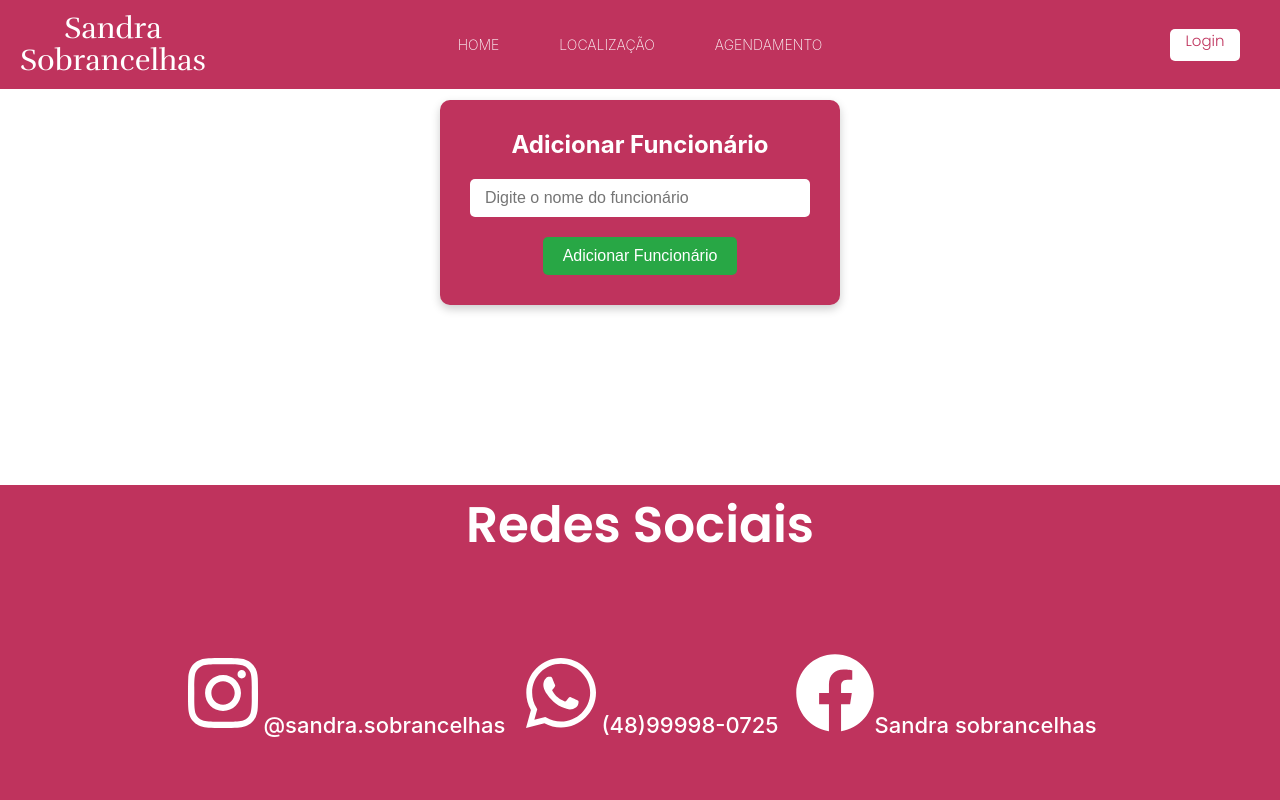
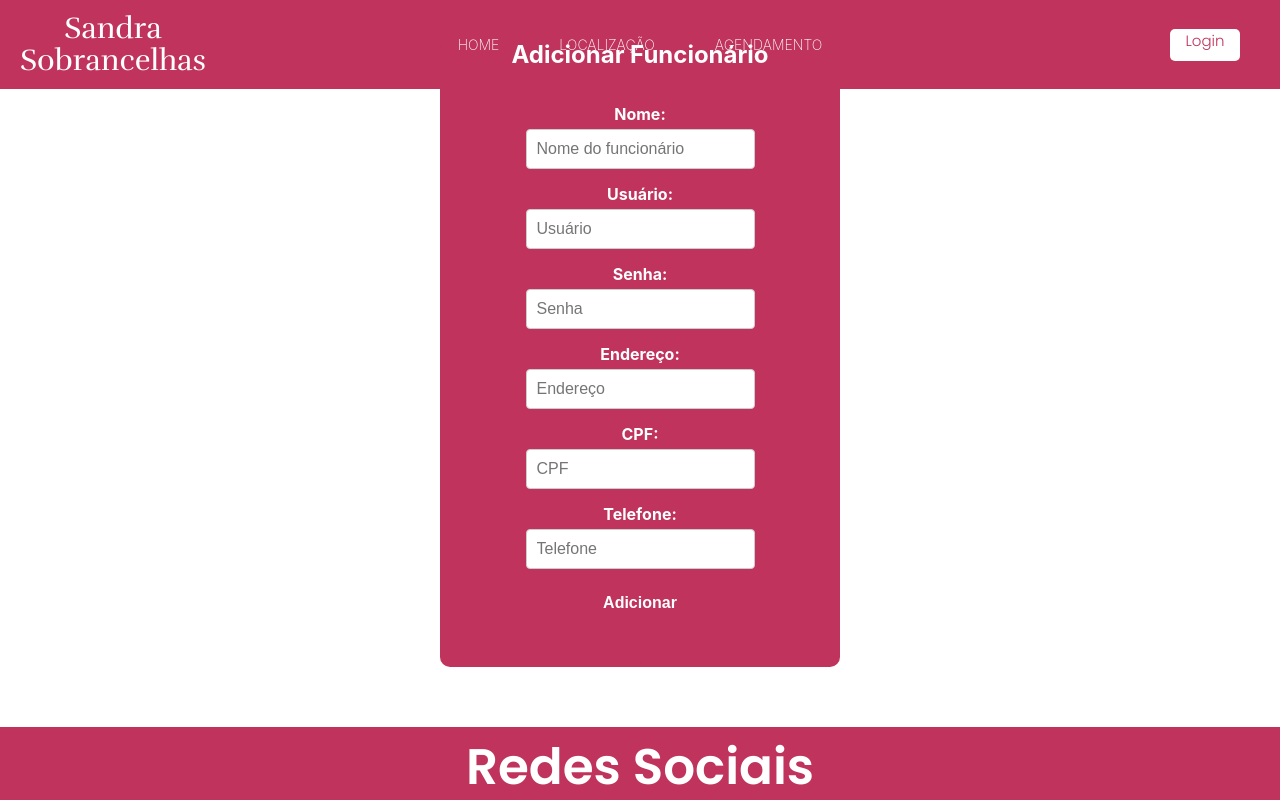
Before and after one commit to FerNogueiraa/Sal-o-de-beleza, a React (Vite) app in the folder interface/: page /AdicionarFuncionario in a window 1280 px wide. Shown: the top 800 px of the page. Built offline with nearby package versions, Linux system fonts and the light colour scheme.

Commit message:
fiz o menu de opcao de cadastro de funcionario, fiz a pagina de cadastrar e excluir funcionario tambem, ja estão todos prontos

```diff
--- a/interface/src/routes/AdicionarFuncionario.jsx
+++ b/interface/src/routes/AdicionarFuncionario.jsx
@@ -4,10 +4,31 @@ import Footer from "../components/footer";
 import "../styles/AdicionarFuncionario.css";
 
 export default function AdicionarFuncionario() {
-  const [nomeFuncionario, setNomeFuncionario] = useState("");
+  const [nome, setNome] = useState("");
+  const [usuario, setUsuario] = useState("");
+  const [senha, setSenha] = useState("");
+  const [endereco, setEndereco] = useState("");
+  const [cpf, setCpf] = useState("");
+  const [telefone, setTelefone] = useState("");
 
-  const handleInputChange = (e) => {
-    setNomeFuncionario(e.target.value);
+  const handleSubmit = (e) => {
+    e.preventDefault();
+    console.log("Funcionário Adicionado:", {
+      nome,
+      usuario,
+      senha,
+      endereco,
+      cpf,
+      telefone,
+    });
+    alert("Funcionário adicionado com sucesso!");
+    // Limpar os campos após o envio
+    setNome("");
+    setUsuario("");
+    setSenha("");
+    setEndereco("");
+    setCpf("");
+    setTelefone("");
   };
 
   return (
@@ -16,31 +37,74 @@ export default function AdicionarFuncionario() {
         <Nav />
       </div>
 
-      <div className="DivOpcaoo">
-  <div className="form-container">
-    <h2 className="form-title">Adicionar Funcionário</h2>
-    <input
-      type="text"
-      className="input-field"
-      placeholder="Digite o nome do funcionário"
-      value={nomeFuncionario}
-      onChange={handleInputChange}
-    />
-    <button className="button-optionn delete-employee">
-      Adicionar Funcionário
-    </button>
-  </div>
+      <div className="form-container">
 
-</div>
-<br />
-  <br />
-  <br />
-  <br />
-  <br />
-  <br />
-  <br />
-  <br />
-  <br />
+        <form className="funcionario-form" onSubmit={handleSubmit}>
+        <h2>Adicionar Funcionário</h2>
+          <label>
+            Nome:
+            <input
+              type="text"
+              value={nome}
+              onChange={(e) => setNome(e.target.value)}
+              required
+              placeholder="Nome do funcionário"
+            />
+          </label>
+          <label>
+            Usuário:
+            <input
+              type="text"
+              value={usuario}
+              onChange={(e) => setUsuario(e.target.value)}
+              required
+              placeholder="Usuário"
+            />
+          </label>
+          <label>
+            Senha:
+            <input
+              type="password"
+              value={senha}
+              onChange={(e) => setSenha(e.target.value)}
+              required
+              placeholder="Senha"
+            />
+          </label>
+          <label>
+            Endereço:
+            <input
+              type="text"
+              value={endereco}
+              onChange={(e) => setEndereco(e.target.value)}
+              required
+              placeholder="Endereço"
+            />
+          </label>
+          <label>
+            CPF:
+            <input
+              type="text"
+              value={cpf}
+              onChange={(e) => setCpf(e.target.value)}
+              required
+              placeholder="CPF"
+            />
+          </label>
+          <label>
+            Telefone:
+            <input
+              type="text"
+              value={telefone}
+              onChange={(e) => setTelefone(e.target.value)}
+              required
+              placeholder="Telefone"
+            />
+          </label>
+          <button type="submit" className="btn-adiconarfunc">Adicionar</button>
+          <p className="pontoajeitar">.</p>
+        </form>
+      </div>
 
       <div className="footer-position">
         <Footer />
--- a/interface/src/routes/ExcluirFuncionario.jsx
+++ b/interface/src/routes/ExcluirFuncionario.jsx
@@ -4,10 +4,16 @@ import Footer from "../components/footer";
 import "../styles/ExcluirFuncionario.css";
 
 export default function ExcluirFuncionario() {
-  const [nomeFuncionario, setNomeFuncionario] = useState("");
+  const [cpf, setCpf] = useState("");
 
   const handleInputChange = (e) => {
-    setNomeFuncionario(e.target.value);
+    setCpf(e.target.value);
+  };
+
+  const handleDelete = () => {
+    // Lógica para excluir funcionário pelo CPF
+    alert(`Funcionário com CPF ${cpf} foi excluído.`);
+    setCpf(""); // Limpa o campo de CPF após a exclusão
   };
 
   return (
@@ -16,31 +22,18 @@ export default function ExcluirFuncionario() {
         <Nav />
       </div>
 
-      <div className="DivOpcaoo">
-  <div className="form-container">
-    <h2 className="form-title">Excluir Funcionário</h2>
+      <div className="container-excluir">
+        <div className="excluir-box">
+          <h2>Excluir Funcionário</h2>
           <input
             type="text"
-      className="input-field"
-      placeholder="Digite o nome do funcionário"
-      value={nomeFuncionario}
+            placeholder="Digite o CPF"
+            value={cpf}
             onChange={handleInputChange}
           />
-    <button className="button-option delete-employee">
-      Excluir Funcionário
-    </button>
+          <button onClick={handleDelete}>Excluir Funcionário</button>
         </div>
-
       </div>
-<br />
-  <br />
-  <br />
-  <br />
-  <br />
-  <br />
-  <br />
-  <br />
-  <br />
 
       <div className="footer-position">
         <Footer />
--- a/interface/src/routes/Menuopcao.jsx
+++ b/interface/src/routes/Menuopcao.jsx
@@ -1,23 +1,36 @@
 import React from "react";
-import { FaUserPlus, FaUserMinus } from "react-icons/fa"; // Importando ícones para os botões
+import { FaUserPlus, FaUserMinus } from "react-icons/fa"; // Ícones para os botões
+import { useNavigate } from "react-router-dom"; // Hook para navegação
 import Nav from "../components/nav";
 import Footer from "../components/footer";
 import "../styles/Menuopcao.css";
 
 export default function MenuOpcao() {
+  const navigate = useNavigate(); // Hook para navegação
+
   return (
     <>
       <div className="content-cadastro">
         <Nav />
       </div>
 
-      <div className="DivOpcao">
-        <button className="button-option add-employee">
-          <FaUserPlus /> Adicionar Funcionário
-        </button>
-        <button className="button-option delete-employee">
-          <FaUserMinus /> Excluir Funcionário
-        </button>
+      <div className="menu-opcao-container">
+        <div className="menu-opcao-box">
+          <button
+            className="menu-opcao-button"
+            onClick={() => navigate("/AdicionarFuncionario")}
+          >
+            <FaUserPlus className="button-icon" />
+            Adicionar Funcionário
+          </button>
+          <button
+            className="menu-opcao-button"
+            onClick={() => navigate("/ExcluirFuncionario")}
+          >
+            <FaUserMinus className="button-icon" />
+            Excluir Funcionário
+          </button>
+        </div>
       </div>
 
       <div className="footer-position">
--- a/interface/src/routes/cadastro.jsx
+++ b/interface/src/routes/cadastro.jsx
@@ -44,21 +44,21 @@ export default function Cadastro() {
         <h1>Cadastrar</h1>
         <label>
           Nome:
-          <input  className='input' name='nome' type='text' placeholder='Nome' ref={inputNome} required />
+          <input  className='input' name='nome' type='text'  ref={inputNome} required />
 
 
         </label>
         <label>
           Usuário:
-          <input  className='input' name='usuario' type='text' placeholder='Usuario' ref={inputUsuario} required />
+          <input  className='input' name='usuario' type='text'  ref={inputUsuario} required />
         </label>
         <label>
           Senha:
-          <input className='input' name='senha' type='password' placeholder='Senha' ref={inputSenha}  required/>
+          <input className='input' name='senha' type='password'  ref={inputSenha}  required/>
         </label>
         <label>
           Telefone:
-          <input className='input' name='telefone' type='text' placeholder='Telefone' ref={inputTelefone} required/>
+          <input className='input' name='telefone' type='text'  ref={inputTelefone} required/>
         </label>
         <button type="button" className="btn-cadastro" onClick={createUser}>Cadastrar</button>
       </Modal>
--- a/interface/src/styles/AdicionarFuncionario.css
+++ b/interface/src/styles/AdicionarFuncionario.css
@@ -1,52 +1,64 @@
-.DivOpcaoo {
+.form-container {
   display: flex;
+  flex-direction: column;
+  align-items: center;
   justify-content: center;
-  align-items: center;
-  margin-top: -700px;
+  margin-bottom: 60px;
+  margin-top: -760px;
+
+
 
 }
 
-.form-container {
-  background-color: #BF335D; /* Cor bordô */
-  padding: 30px;
-  border-radius: 10px; /* Bordas arredondadas para suavidade */
-  box-shadow: 0 4px 10px rgba(0, 0, 0, 0.2); /* Sombra para destaque */
+h2 {
+  color: white;
+  margin-bottom: 20px;
+}
+
+.funcionario-form {
   display: flex;
   flex-direction: column;
-  align-items: center;
-  gap: 20px; /* Espaçamento entre os elementos */
-  max-width: 400px; /* Largura máxima do formulário */
-  width: 100%; /* Responsivo */
-
+  gap: 15px;
+  width: 100%;
+  max-width: 400px;
+  background-color: #bf335d;
+  border-radius: 10px;
 }
 
-.form-title {
-  font-size: 24px;
-  color: #ffffff;
-  margin: 0;
+label {
+  font-size: 16px;
+  font-weight: bold;
+  color: #333;
+  display: flex;
+  flex-direction: column;
+  gap: 5px;
+}
+
+input {
+  padding: 10px;
+  font-size: 16px;
+  border: 1px solid #ccc;
+  border-radius: 4px;
+}
+
+ .btn-adiconarfunc {
+  background-color: #bf335d;
+  color: #fff;
+  border: none;
+  padding: 10px 20px;
+  font-size: 16px;
+  font-weight: bold;
+  cursor: pointer;
+  border-radius: 4px;
+  transition: background-color 0.3s, transform 0.2s;
   text-align: center;
 }
 
-.input-field {
-  width: 100%;
-  padding: 10px 15px;
-  border: none;
-  border-radius: 5px;
-  font-size: 16px;
-  outline: none;
+button:hover {
+  background-color: #a82e4f;
+  transform: scale(1.05);
 }
-
-.button-optionn {
-  background-color: #28a745; /* Cor do botão */
-  color: #fff;
-  padding: 10px 20px;
-  border: none;
-  border-radius: 5px;
-  font-size: 16px;
-  cursor: pointer;
-  transition: background-color 0.3s;
+.pontoajeitar{
+  color: #bf335d;
+  margin-top: 10px;
 }
-
-.button-optionn:hover {
-  background-color: #28a745; /* Efeito hover no botão */
-}
--- a/interface/src/styles/ExcluirFuncionario.css
+++ b/interface/src/styles/ExcluirFuncionario.css
@@ -1,52 +1,45 @@
-.DivOpcaoo {
+.container-excluir {
   display: flex;
   justify-content: center;
   align-items: center;
-  margin-top: -700px;
-
+  height: 80vh; /* Ajusta a altura para centralizar verticalmente */
+  margin-top: -850px;
 }
 
-.form-container {
-  background-color: #BF335D; /* Cor bordô */
-  padding: 30px;
-  border-radius: 10px; /* Bordas arredondadas para suavidade */
-  box-shadow: 0 4px 10px rgba(0, 0, 0, 0.2); /* Sombra para destaque */
+.excluir-box {
+  background-color: #bf335d;
+  width: 300px;
+  height: 300px;
   display: flex;
   flex-direction: column;
+  justify-content: center;
   align-items: center;
-  gap: 20px; /* Espaçamento entre os elementos */
-  max-width: 400px; /* Largura máxima do formulário */
-  width: 100%; /* Responsivo */
-
+  border-radius: 10px;
+  box-shadow: 0px 4px 6px rgba(0, 0, 0, 0.2);
 }
 
-.form-title {
-  font-size: 24px;
-  color: #ffffff;
-  margin: 0;
+.excluir-box h2 {
+  color: white;
+  margin-bottom: 20px;
   text-align: center;
 }
 
-.input-field {
-  width: 100%;
-  padding: 10px 15px;
+.excluir-box input {
+  width: 80%;
+  padding: 10px;
+  margin-bottom: 20px;
   border: none;
   border-radius: 5px;
-  font-size: 16px;
-  outline: none;
 }
 
-.button-option {
-  background-color: #ff4d4d; /* Cor do botão */
-  color: #fff;
+.excluir-box button {
+  background-color: #bf335d;
+  color: white;
+  border: none;
   padding: 10px 20px;
-  border: none;
   border-radius: 5px;
+  cursor: pointer;
+  font-weight: bold;
   font-size: 16px;
-  cursor: pointer;
-  transition: background-color 0.3s;
+
 }
-
-.button-option:hover {
-  background-color: #e60000; /* Efeito hover no botão */
-}
--- a/interface/src/styles/cadastro.css
+++ b/interface/src/styles/cadastro.css
@@ -9,12 +9,13 @@
 }
 .btn-cadastro{
     border: 2px solid #BF335D;
-    width: 100px;
+    width: 120px;
     height: 40px;
     background-color: #751f39;
     border-radius: 4px;
     text-transform: uppercase;
     color: #FFFFFF;
+    text-align: center;
 }
 
 .input {
```
Also changed, not shown: interface/src/styles/Menuopcao.css (+30 -28 lines). Lines whose indentation alone changed are shown as unchanged.
